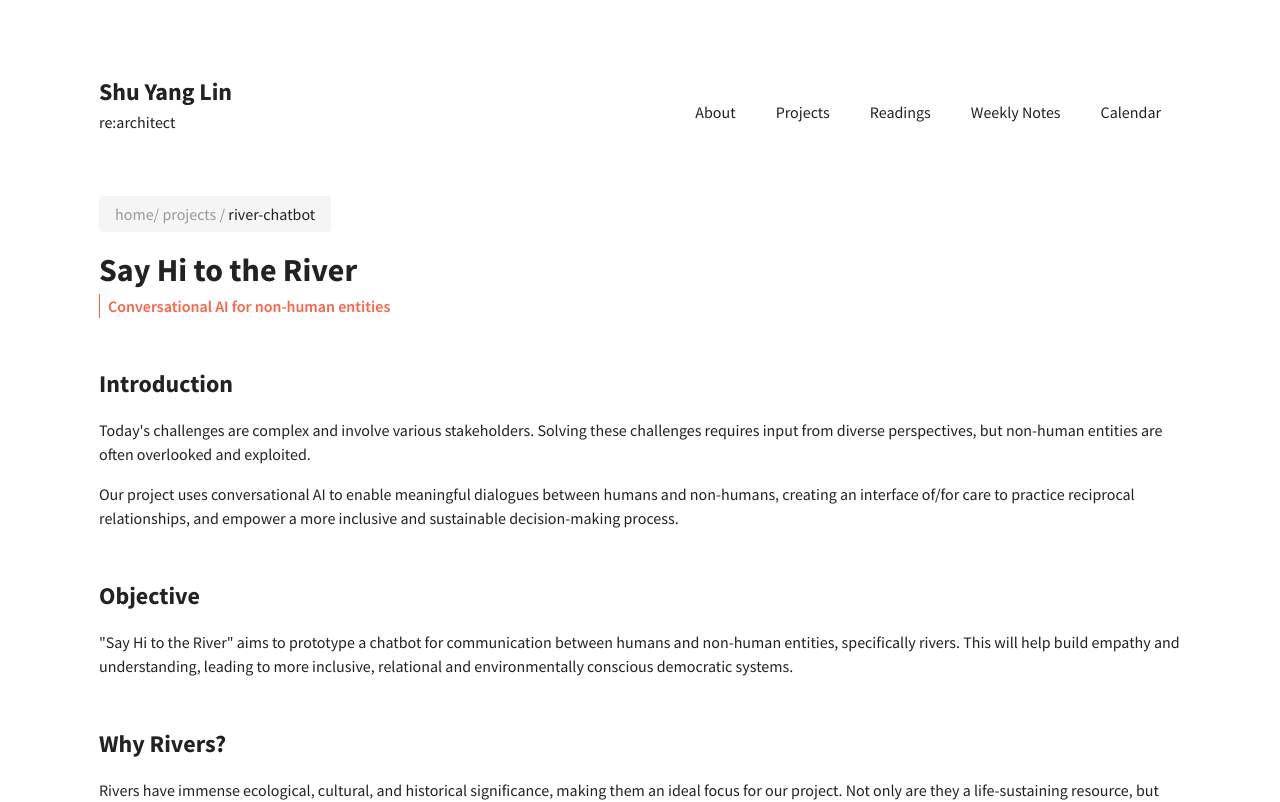
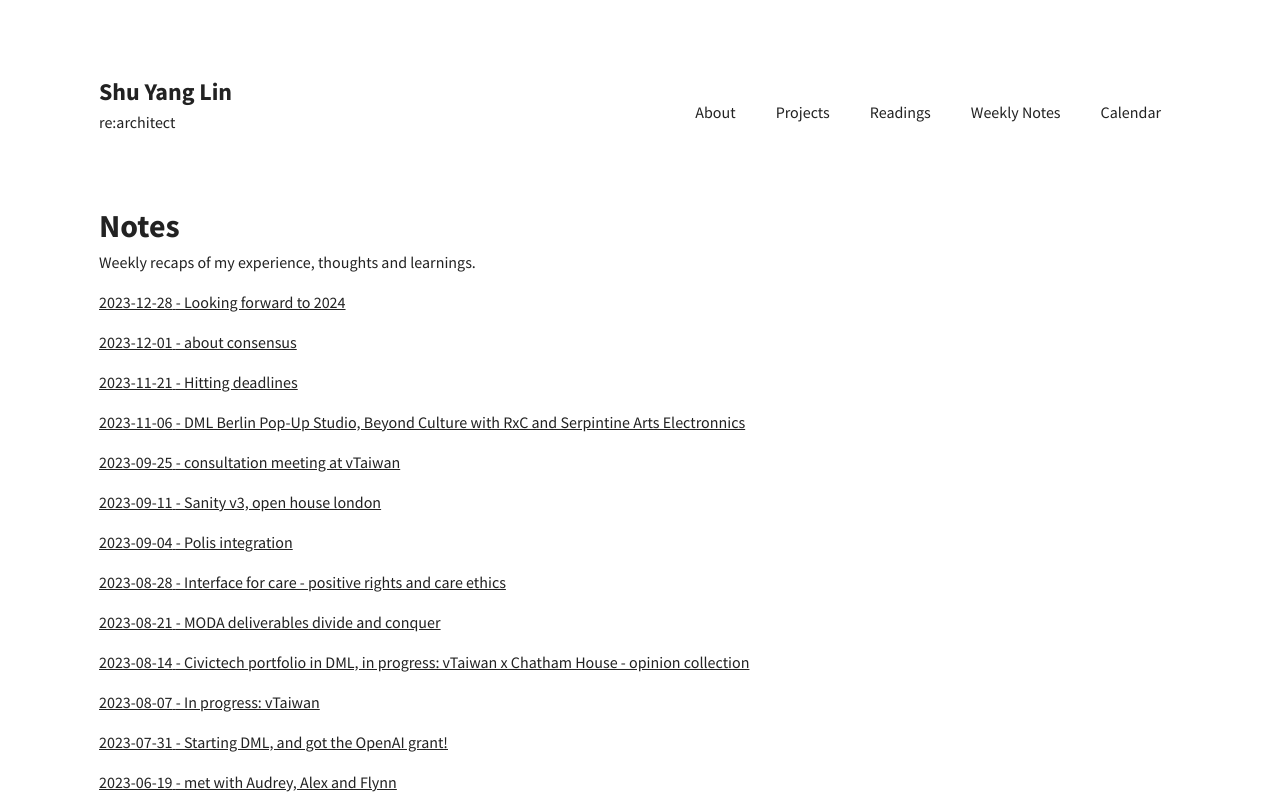
Before and after one commit to shuyanglin/shuyanglin, a React (Create React App) app: page /#/notes in a window 1280 px wide. Before the commit this address led to /#/projects/river-chatbot. Shown: the top 802 px of the page. Built offline with nearby package versions, Linux system fonts and the light colour scheme.

Commit message:
update weekly notes

```diff
--- /dev/null
+++ b/src/components/Note/Markdowns/note-2023-12-01.md
@@ -0,0 +1,3 @@
+I was writing my topic of interest for year 2024 and had a related discussion with a good group of people in DML this Tuesday and got some good critics about consensus. After having another discussion with a friend, I realised that the key moment I was exploring was actually "the moments when people change their mind" and, adding that the question of how/when people change their mind is also as important for understanding the requirements of the process - as what changes their mind.
+
+My friend, Martin, shared: "I think a lot of processes are organised on the assumption that people change their mind very quickly, in the moment, or at the end of a long day discussion. While this can happen, often it is much slower - people go home and think about it. Maybe they agree to something on the day but it wasn't what they really think when outside of that environment a few weeks later. Or they stuck to a position out of pride, but later on the arguments that they heard against it stay with them and a few months later they may have changed their mind."
--- /dev/null
+++ b/src/components/Note/Markdowns/note-2023-12-28.md
@@ -0,0 +1 @@
+Reaching the end of the year, I finally sat down for some planning. There are several discussions ongoing, and I have more clarity to my persue in 2024. There are a few people I am thinking to reach out soon and share thoughts, extend invatation for potentail collaboration. This year has been quite a year, marked by a move to London, a new job as a developer, the establishment of our own company and the overall enjoyment of all these important events. Looking ahead, we are heading to Japan in January for an off-site trip, and expecting more activities in the upcoming months.
--- a/src/components/Notes/Notes.js
+++ b/src/components/Notes/Notes.js
@@ -4,6 +4,14 @@ import { Link } from 'react-router-dom';
 function Notes() {
 
   const allWeeksNotes = [{
+    date: "2023-12-28",
+    slug: "2023-12-28",
+    about: "Looking forward to 2024"
+  }, {
+    date: "2023-12-01",
+    slug: "2023-12-01",
+    about: "about consensus"
+  }, {
     date: "2023-11-21",
     slug: "2023-11-21",
     about: "Hitting deadlines"
```
